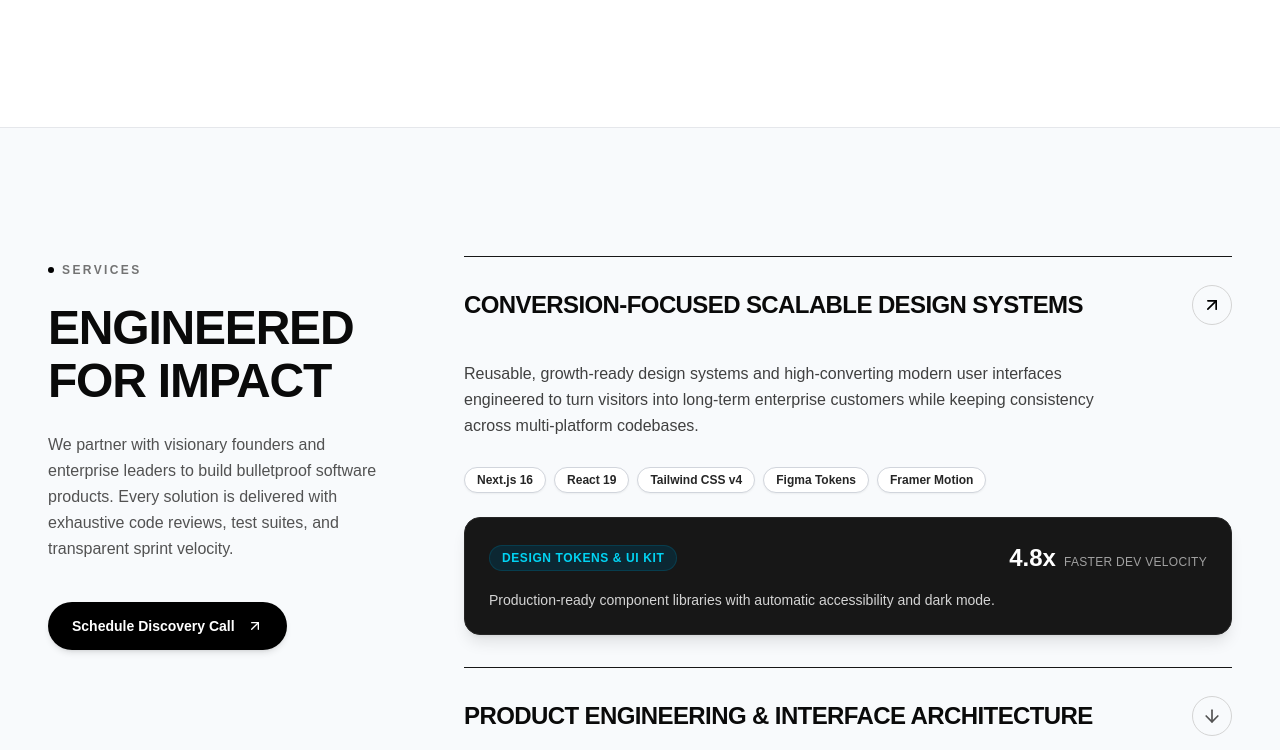
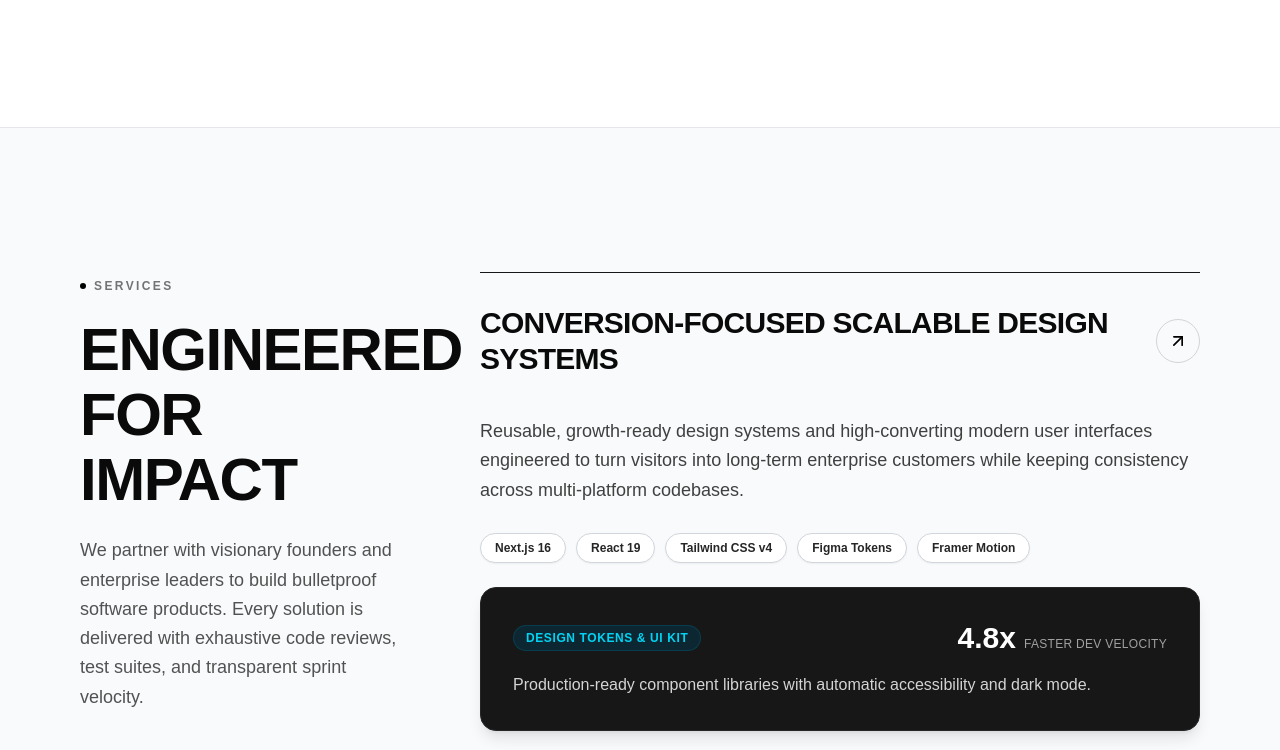
Before and after one commit to ruhul2003/VALENCE, a Next.js app: page / in a window 1280 px wide. Shown: the part 3840-4590 px from the top of the page. Built offline with nearby package versions, Linux system fonts and the light colour scheme; a web font is replaced by a local one.

Commit message:
Widen services section layout and enlarge capability preview container.

```diff
--- a/src/components/ServicesAccordion.jsx
+++ b/src/components/ServicesAccordion.jsx
@@ -70,9 +70,9 @@ export default function ServicesAccordion({ onOpenContact }) {
   ];
 
   return (
-    <section id="services" className="py-24 lg:py-32 bg-[#F8FAFC] border-t border-gray-200">
-      <div className="max-w-7xl mx-auto px-6 sm:px-8 lg:px-12">
-        <div className="grid grid-cols-1 lg:grid-cols-12 gap-12 lg:gap-16 items-start">
+    <section id="services" className="py-24 lg:py-36 bg-[#F8FAFC] border-t border-gray-200">
+      <div className="max-w-[1600px] mx-auto px-6 sm:px-10 lg:px-16 xl:px-20">
+        <div className="grid grid-cols-1 lg:grid-cols-12 gap-12 lg:gap-16 xl:gap-20 items-start">
 
           {/* Left Column: Fixed / Sticky Title */}
           <div className="lg:col-span-4 lg:sticky lg:top-32 space-y-6">
@@ -81,11 +81,11 @@ export default function ServicesAccordion({ onOpenContact }) {
               <span>SERVICES</span>
             </div>
 
-            <h2 className="text-3xl sm:text-4xl lg:text-5xl font-extrabold uppercase tracking-tight text-neutral-950 leading-[1.1]">
+            <h2 className="text-3xl sm:text-4xl lg:text-5xl xl:text-6xl font-extrabold uppercase tracking-tight text-neutral-950 leading-[1.08]">
               ENGINEERED FOR IMPACT
             </h2>
 
-            <p className="text-sm sm:text-base text-neutral-600 leading-relaxed font-normal">
+            <p className="text-sm sm:text-base lg:text-lg text-neutral-600 leading-relaxed font-normal">
               We partner with visionary founders and enterprise leaders to build
               bulletproof software products. Every solution is delivered with
               exhaustive code reviews, test suites, and transparent sprint velocity.
@@ -94,7 +94,7 @@ export default function ServicesAccordion({ onOpenContact }) {
             <div className="pt-4">
               <button
                 onClick={onOpenContact}
-                className="group rounded-full bg-black text-white hover:bg-neutral-800 px-6 py-3.5 text-sm font-semibold flex items-center gap-3 transition-all duration-300 shadow-md cursor-pointer"
+                className="group rounded-full bg-black text-white hover:bg-neutral-800 px-7 py-4 text-sm font-semibold flex items-center gap-3 transition-all duration-300 shadow-md cursor-pointer"
               >
                 <span>Schedule Discovery Call</span>
                 <ArrowUpRight className="w-4 h-4 transition-transform group-hover:translate-x-0.5 group-hover:-translate-y-0.5" />
@@ -114,12 +114,12 @@ export default function ServicesAccordion({ onOpenContact }) {
                   {/* Header Row */}
                   <button
                     onClick={() => setOpenIndex(isOpen ? -1 : index)}
-                    className="w-full py-7 flex items-center justify-between text-left group cursor-pointer"
+                    className="w-full py-7 sm:py-8 flex items-center justify-between text-left group cursor-pointer"
                   >
-                    <h3 className="text-lg sm:text-xl lg:text-2xl font-bold uppercase tracking-tight text-neutral-950 pr-6 group-hover:text-neutral-700 transition-colors">
+                    <h3 className="text-lg sm:text-xl lg:text-2xl xl:text-3xl font-bold uppercase tracking-tight text-neutral-950 pr-6 group-hover:text-neutral-700 transition-colors">
                       {cap.title}
                     </h3>
-                    <div className="w-10 h-10 rounded-full border border-neutral-300 group-hover:border-black flex items-center justify-center shrink-0 transition-colors">
+                    <div className="w-11 h-11 rounded-full border border-neutral-300 group-hover:border-black flex items-center justify-center shrink-0 transition-colors">
                       {isOpen ? (
                         <ArrowUpRight className="w-5 h-5 text-black" />
                       ) : (
@@ -131,16 +131,16 @@ export default function ServicesAccordion({ onOpenContact }) {
                   {/* Expandable Body */}
                   {isOpen && (
                     <div className="pb-8 pt-2 space-y-6 animate-in fade-in slide-in-from-top-2 duration-300">
-                      <p className="text-base text-neutral-700 leading-relaxed max-w-2xl">
+                      <p className="text-base sm:text-lg text-neutral-700 leading-relaxed max-w-4xl">
                         {cap.description}
                       </p>
 
                       {/* Tech Pills */}
-                      <div className="flex flex-wrap gap-2 pt-1">
+                      <div className="flex flex-wrap gap-2.5 pt-1">
                         {cap.techs.map((t) => (
                           <span
                             key={t}
-                            className="px-3 py-1 rounded-full text-xs font-semibold bg-white border border-gray-300 text-neutral-800 shadow-xs"
+                            className="px-3.5 py-1.5 rounded-full text-xs font-semibold bg-white border border-gray-300 text-neutral-800 shadow-xs"
                           >
                             {t}
                           </span>
@@ -148,13 +148,13 @@ export default function ServicesAccordion({ onOpenContact }) {
                       </div>
 
                       {/* Visual Preview Box (Replicating Wilbur's expanded card visual) */}
-                      <div className="rounded-2xl p-6 bg-neutral-900 text-white border border-neutral-800 shadow-lg relative overflow-hidden">
+                      <div className="rounded-2xl p-6 sm:p-8 bg-neutral-900 text-white border border-neutral-800 shadow-lg relative overflow-hidden">
                         <div className="flex flex-wrap items-center justify-between gap-4 mb-4">
                           <span className="text-xs font-bold uppercase tracking-wider text-cyan-400 bg-cyan-950/60 px-3 py-1 rounded-full border border-cyan-800/40">
                             {cap.preview.badge}
                           </span>
                           <div className="flex items-baseline gap-2">
-                            <span className="text-2xl font-extrabold text-white">
+                            <span className="text-3xl font-extrabold text-white">
                               {cap.preview.metric}
                             </span>
                             <span className="text-xs text-neutral-400 uppercase tracking-wide">
@@ -162,7 +162,7 @@ export default function ServicesAccordion({ onOpenContact }) {
                             </span>
                           </div>
                         </div>
-                        <p className="text-sm text-neutral-300 font-light">
+                        <p className="text-sm sm:text-base text-neutral-300 font-light leading-relaxed">
                           {cap.preview.highlight}
                         </p>
                       </div>
```
